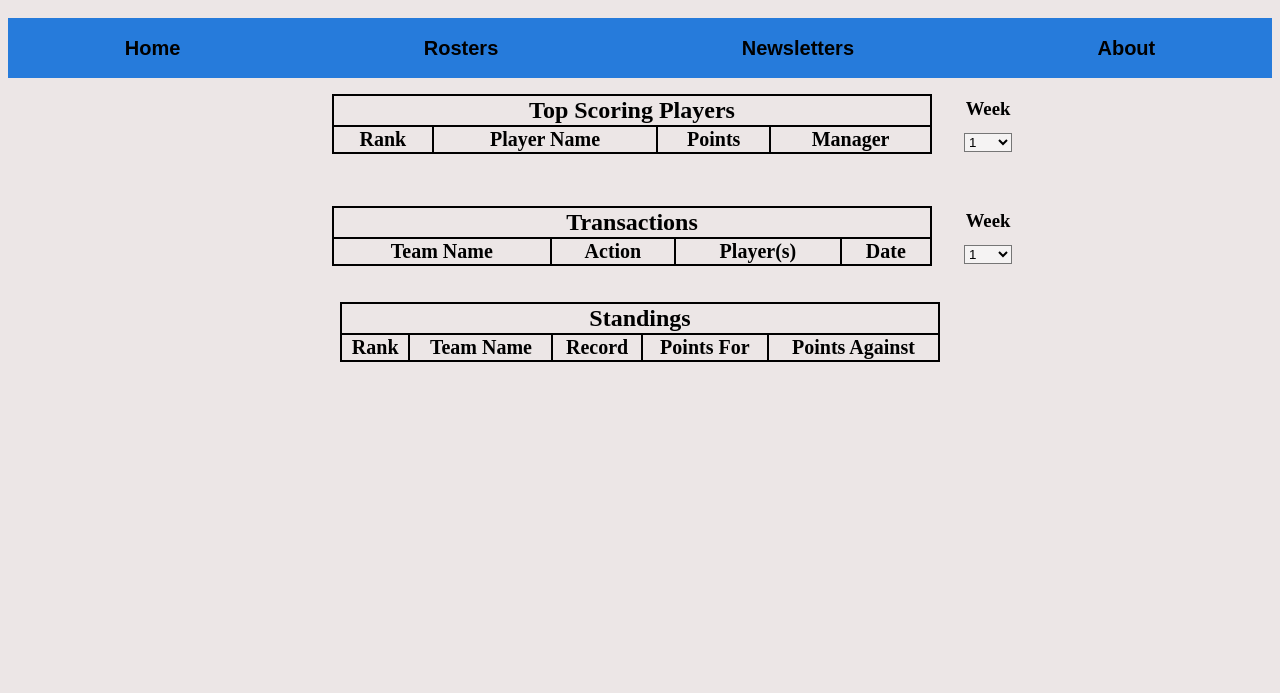
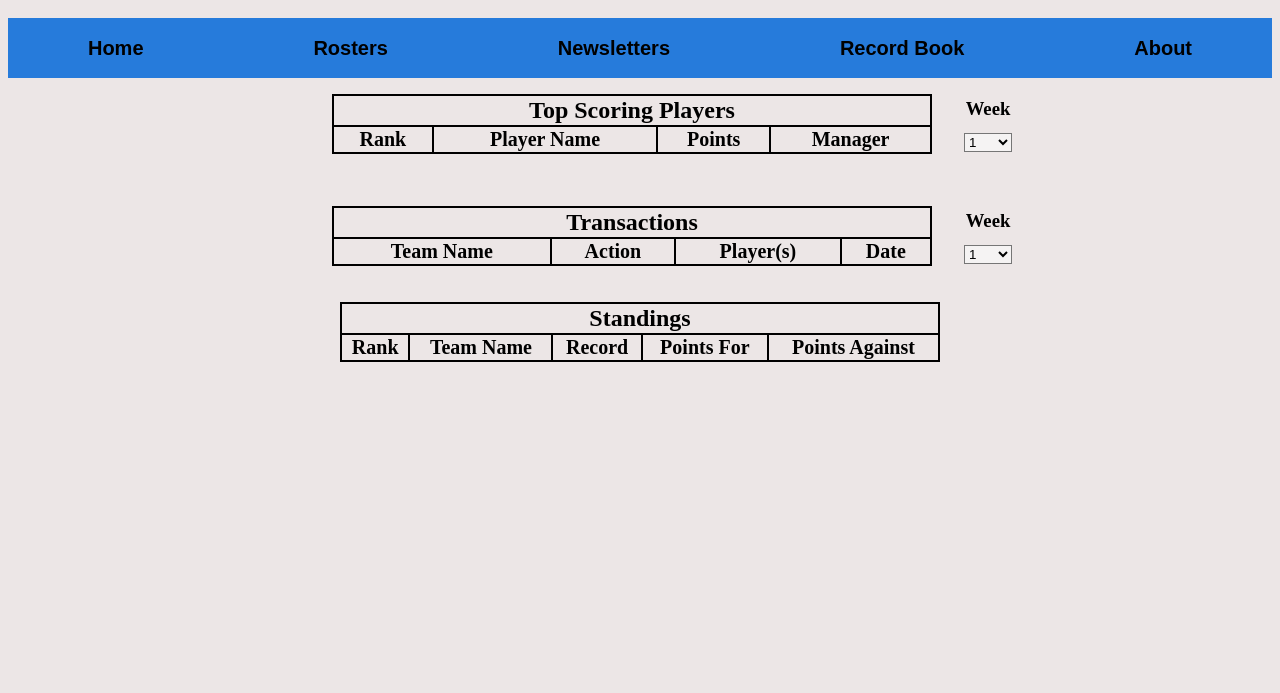
Before and after one commit to acannella/cmw_yahoo_fantasy, a website with bundled scripts: page public/index.html in a window 1280 px wide. Shown: the part 107-800 px from the top of the page. Built offline with nearby package versions, Linux system fonts and the light colour scheme; files whose address does not match are found by name.

Commit message:
Add Record Book nav item

```diff
--- a/public/index.html
+++ b/public/index.html
@@ -23,6 +23,9 @@
             <button class="nav-button" id="newsletters-button">
               Newsletters
             </button>
+          </li>
+          <li>
+            <button class="nav-button" id="records-button">Record Book</button>
           </li>
           <li>
             <button class="nav-button" id="about-button">About</button>
```
